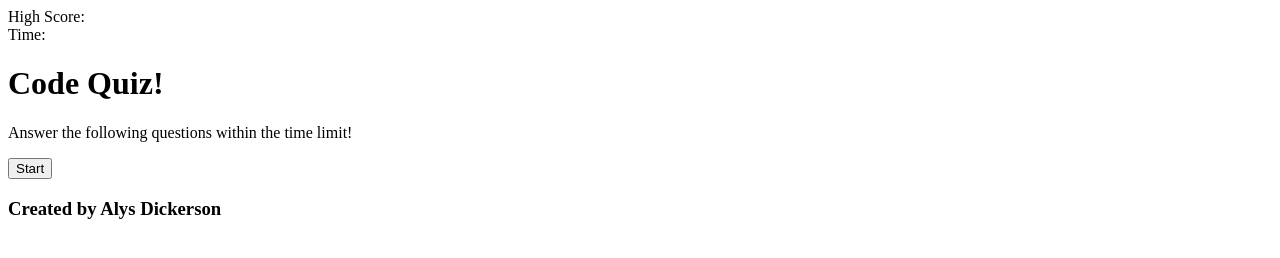
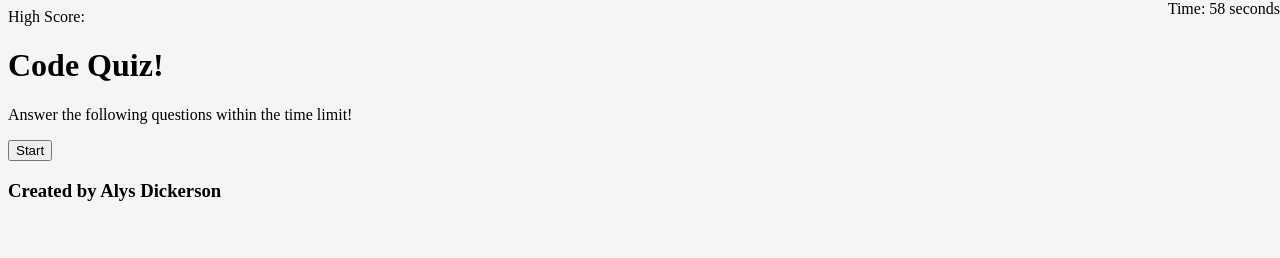
Before and after one commit to alyscorpio/CodeQuiz, a plain HTML site: page index.html in a window 1280 px wide. Both pictures are taken after a click on the button "Start". Drawn offline with Linux system fonts and the light colour scheme.

Commit message:
Fixing timer so that it shows up on page and counts down properly

```diff
--- a/assets/css/style.css
+++ b/assets/css/style.css
@@ -0,0 +1,14 @@
+* {
+    box-sizing: border-box;
+}
+
+body {
+    background-color: whitesmoke;
+}
+
+#timer {
+    position: absolute;
+    top: 0;
+    right: 0;
+    display: block;
+}
--- a/assets/java/script.js
+++ b/assets/java/script.js
@@ -1,6 +1,6 @@
 // Declare starting variables
 var startButton = document.querySelector('#start');
-var timer = document.querySelector('timer');
+var timer = document.querySelector('#timer');
 var quizStart = document.querySelector('quiz-start');
 var quizQuestions = document.querySelector('quiz-questions');
 
@@ -31,16 +31,19 @@ function startTimer() {
 
     var timerInterval = setInterval(function () {
         if (countDown > 1) {
-            coundDown --;
+            countDown--;
             timer.textContent = 'Time: ' + countDown + ' seconds';
         }
         else {
             timer.textContent = 'Quiz Over!';
             clearInterval(timerInterval)
         }
-    })
-    firstQuestion();
+    }, 1000)
 };
+
+startButton.addEventListener('click', function(){
+    startTimer();
+});
 
 // when start button is clicked, timer starts, user is presented with a question
 
--- a/index.html
+++ b/index.html
@@ -12,7 +12,7 @@
 
         <header id='head'>
             <div class='high-score'>High Score:</div>
-            <div class='timer'>Time:</div>
+            <div id='timer'>Time: 60 seconds</div>
         </header>
 
         <div id='quiz-start'>
```
